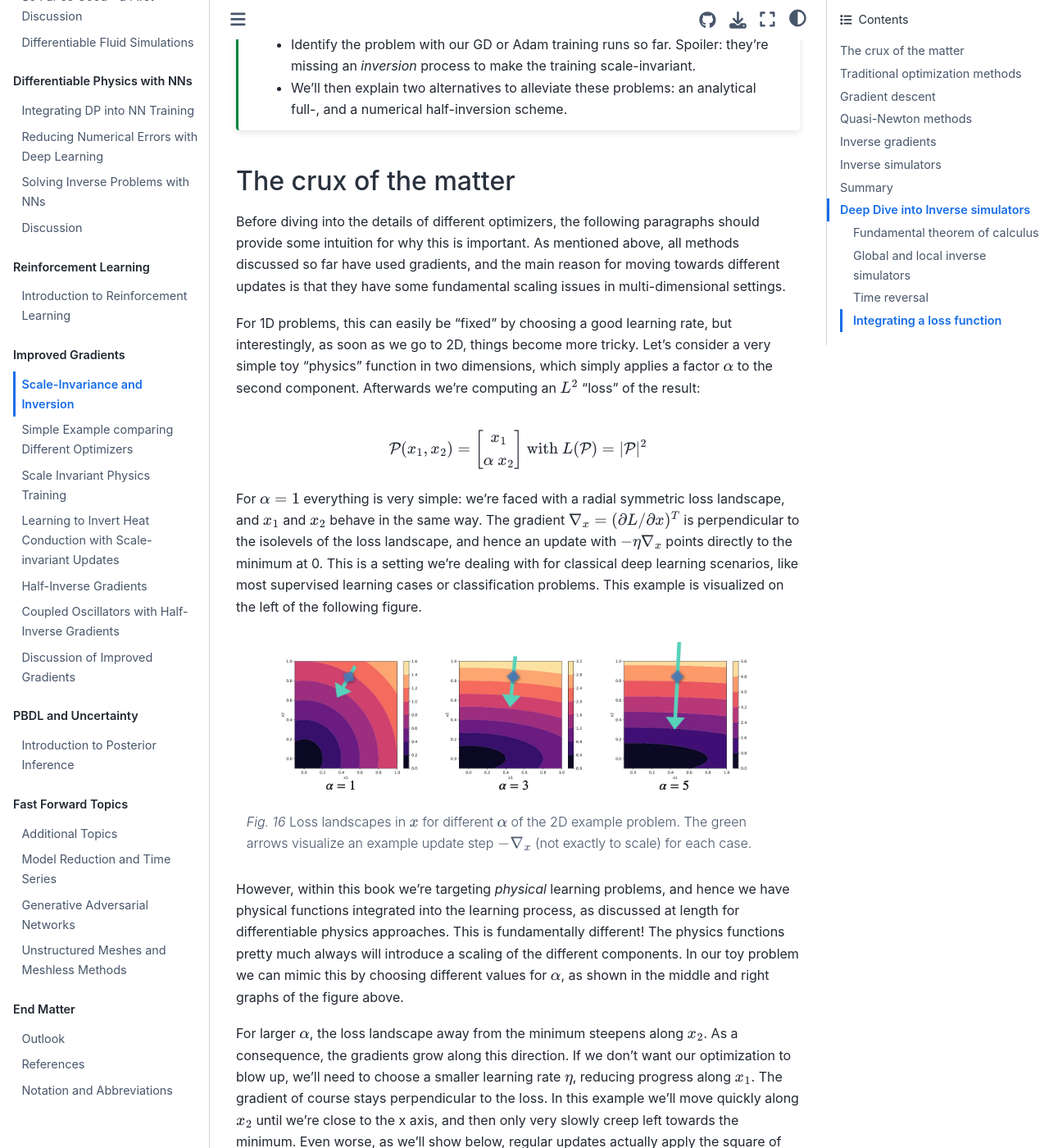
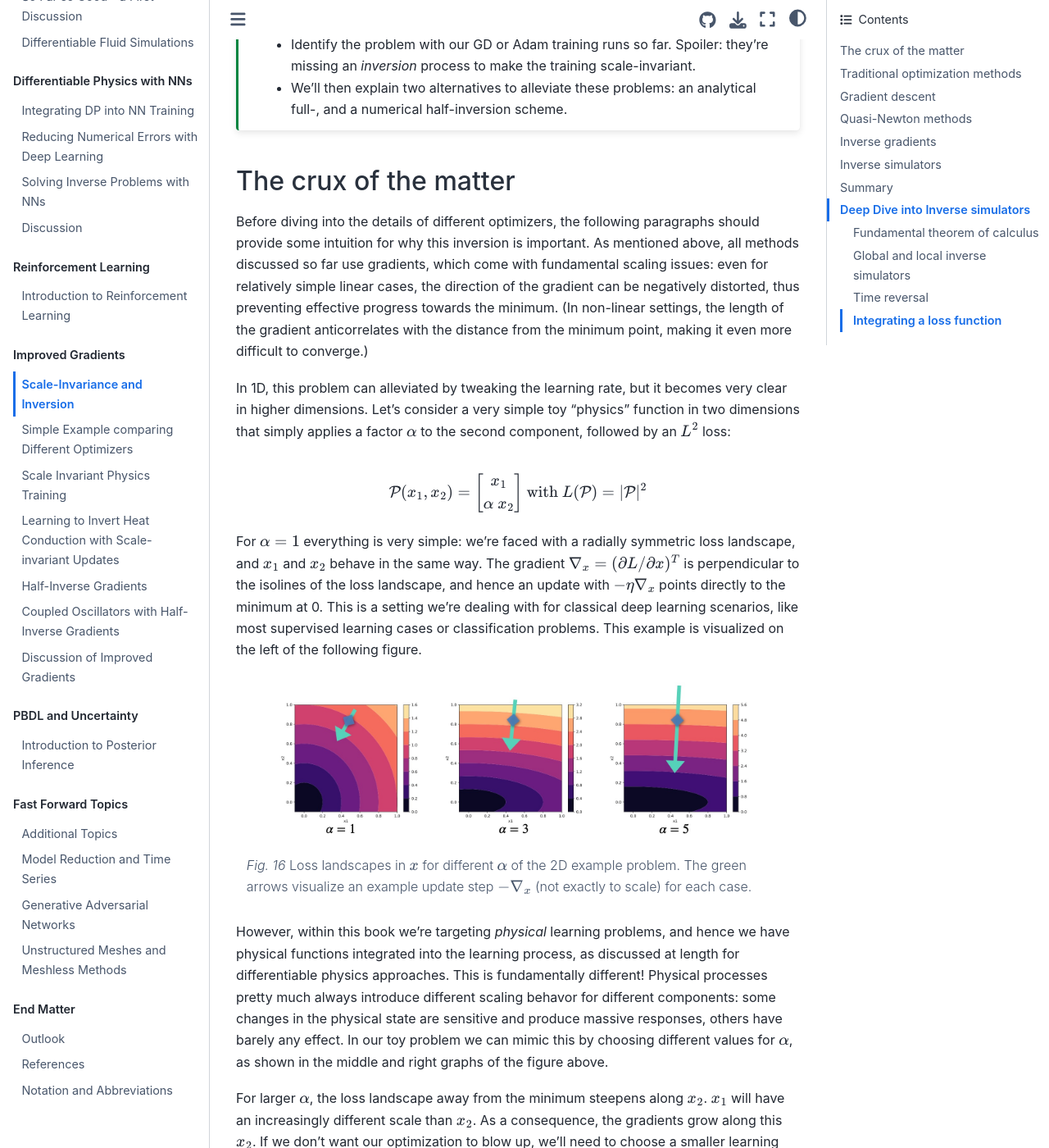
Before and after one commit to tum-pbs/pbdl-book, a Jupyter Book: the page built from physgrad.md, in a window 1280 px wide and 1400 px high, scrolled down 782 px. Shown: the whole window at 82% size. Built offline with Jupyter Book 1.0.4 settings and Sphinx 7.4.7 and the Sphinx Book theme 1.1.4, drawn with Linux system fonts in a browser that asks for light colours; pages that are not in the unit, such as notebooks, are missing from menus; cross-references to code outside the pages are shown as plain code; some of the changed text lies outside the part shown.

Commit message:
updates of scaling part

````diff
--- a/physgrad.md
+++ b/physgrad.md
@@ -29,10 +29,9 @@ Below, we'll proceed in the following steps:
 
 ## The crux of the matter
 
-Before diving into the details of different optimizers, the following paragraphs should provide some intuition for why this is important. As mentioned above, all methods discussed so far have used gradients, and the main reason for moving towards different updates is that they have some fundamental scaling issues in multi-dimensional settings.
+Before diving into the details of different optimizers, the following paragraphs should provide some intuition for why this inversion is important. As mentioned above, all methods discussed so far use gradients, which come with fundamental scaling issues: even for relatively simple linear cases, the direction of the gradient can be negatively distorted, thus preventing effective progress towards the minimum. (In non-linear settings, the length of the gradient anticorrelates with the distance from the minimum point, making it even more difficult to converge.)
 
-For 1D problems, this can easily be "fixed" by choosing a good learning rate, but interestingly, as soon
-as we go to 2D, things become more tricky. Let's consider a very simple toy "physics" function in two dimensions, which simply applies a factor $\alpha$ to the second component. Afterwards we're computing an $L^2$ "loss" of the result:
+In 1D, this problem can alleviated by tweaking the learning rate, but it becomes very clear in higher dimensions. Let's consider a very simple toy "physics" function in two dimensions that simply applies a factor $\alpha$ to the second component, followed by an $L^2$ loss:
 
 $$ \mathcal P(x_1,x_2) =
 \begin{bmatrix}
@@ -41,7 +40,7 @@ $$ \mathcal P(x_1,x_2) =
 \end{bmatrix}  \text{ with }  L(\mathcal P) = |\mathcal P|^2
 $$
 
-For $\alpha=1$ everything is very simple: we're faced with a radial symmetric loss landscape, and $x_1$ and $x_2$ behave in the same way. The gradient $\nabla_x = (\partial L / \partial x)^T$ is perpendicular to the isolevels of the loss landscape, and hence an update with $-\eta \nabla_x$ points directly to the minimum at 0. This is a setting we're dealing with for classical deep learning scenarios, like most supervised learning cases or classification problems. This example is visualized on the left of the following figure.
+For $\alpha=1$ everything is very simple: we're faced with a radially symmetric loss landscape, and $x_1$ and $x_2$ behave in the same way. The gradient $\nabla_x = (\partial L / \partial x)^T$ is perpendicular to the isolines of the loss landscape, and hence an update with $-\eta \nabla_x$ points directly to the minimum at 0. This is a setting we're dealing with for classical deep learning scenarios, like most supervised learning cases or classification problems. This example is visualized on the left of the following figure.
 
 ```{figure} resources/physgrad-scaling.jpg
 ---
@@ -51,15 +50,20 @@ name: physgrad-scaling
 Loss landscapes in $x$ for different $\alpha$ of the 2D example problem. The green arrows visualize an example update step $- \nabla_x$ (not exactly to scale) for each case.
 ```
 
-However, within this book we're targeting _physical_ learning problems, and hence we have physical functions integrated into the learning process, as discussed at length for differentiable physics approaches. This is fundamentally different! The physics functions pretty much always will introduce a scaling of the different components. In our toy problem we can mimic this by choosing different values for $\alpha$, as shown in the middle and right graphs of the figure above.
+However, within this book we're targeting _physical_ learning problems, and hence we have physical functions integrated into the learning process, as discussed at length for differentiable physics approaches. This is fundamentally different! Physical processes pretty much always introduce different scaling behavor for different components: some changes in the physical state are sensitive and produce massive responses, others have barely any effect. In our toy problem we can mimic this by choosing different values for $\alpha$, as shown in the middle and right graphs of the figure above.
 
-For larger $\alpha$, the loss landscape away from the minimum steepens along $x_2$. As a consequence, the gradients grow along this direction. If we don't want our optimization to blow up, we'll need to choose a smaller learning rate $\eta$, reducing progress along $x_1$. The gradient of course stays perpendicular to the loss. In this example we'll move quickly along $x_2$ until we're close to the x axis, and then only very slowly creep left towards the minimum. Even worse, as we'll show below, regular updates actually apply the square of the scaling!
+For larger $\alpha$, the loss landscape away from the minimum steepens along $x_2$. $x_1$ will have an increasingly different scale than $x_2$. As a consequence, the gradients grow along this $x_2$. If we don't want our optimization to blow up, we'll need to choose a smaller learning rate $\eta$, reducing progress along $x_1$. The gradient of course stays perpendicular to the loss. In this example we'll move quickly along $x_2$ until we're close to the x axis, and then only very slowly creep left towards the minimum. Even worse, as we'll show below, regular updates actually apply the square of the scaling!
 And in settings with many dimensions, it will be extremely difficult to find a good learning rate.
 Thus, to make proper progress, we somehow need to account for the different scaling of the components of multi-dimensional functions. This requires some form of _inversion_, as we'll outline in detail below.
 
 Note that inversion, naturally, does not mean negation ($g^{-1} \ne -g$ 🙄). A negated gradient would definitely move in the wrong direction. We need an update that still points towards a decreasing loss, but accounts for differently scaled dimensions. Hence, a central aim in the following will be _scale-invariance_.
 
-Definition of *scale-invariance*: a scale-invariant optimization for a given function yields the same result for different parametrizations (i.e. scalings) of the function.
+```{admonition} Definition of *scale-invariance*
+:class: tip
+A scale-invariant optimization for a given function yields the same result for different parametrizations (i.e. scalings) of the function.
+```
+
+E.g., for our toy problem above this means that optimization trajectories are identical no matter what value we choose for $\alpha$.
 
 
 ![Divider](resources/divider3.jpg)
@@ -129,17 +133,17 @@ One could argue that units aren't very important for the parameters of NNs, but
 **Function sensitivity** 🔍
 
 As illustrated above, GD has also inherent problems when functions are not _normalized_.
-Consider the function $L(x) = c \cdot x$.
-Then the parameter updates of GD scale with $c$, i.e. $\Delta x_{\text{GD}} = -\eta \cdot c$, and
-$L(x+\Delta x_{\text{GD}})$ will even have terms on the order of $c^2$.
-If $L$ is normalized via $c=1$, everything's fine. But in practice, we'll often
-have $c \ll 1$, or even worse $c \gg 1$, and then our optimization will be in trouble.
+Consider a simplified version of the toy example above, consisting only of the function $L(x) = \alpha \cdot x$.
+Then the parameter updates of GD scale with $\alpha$, i.e. $\Delta x_{\text{GD}} = -\eta \cdot \alpha$, and
+$L(x+\Delta x_{\text{GD}})$ will even have terms on the order of $\alpha^2$.
+If $L$ is normalized via $\alpha=1$, everything's fine. But in practice, we'll often
+have $\alpha \ll 1$, or even worse $\alpha \gg 1$, and then our optimization will be in trouble.
 
 More specifically, if we look at how the loss changes, the expansion around $x$ for
 the update step of GD gives:
 $L(x+\Delta x_{\text{GD}}) = L(x)  + \Delta x_{\text{GD}} \frac{\partial L}{\partial x}  + \cdots $.
 This first-order step causes a change in the loss of
-$\big( L(x) - L(x+\Delta x_{\text{GD}}) \big) = -\eta \cdot (\frac{\partial L}{\partial x})^2 + \mathcal O(\Delta x^2)$. Hence the loss changes by the squared derivative, which leads to the $c^2$ factor mentioned above. Even worse, in practice we'd like to have a normalized quantity here. For a scaling of the gradients by $c$, we'd like our optimizer to compute a quantity like $1/c^2$, in order to get a reliable update from the gradient.
+$\big( L(x) - L(x+\Delta x_{\text{GD}}) \big) = -\eta \cdot (\frac{\partial L}{\partial x})^2 + \mathcal O(\Delta x^2)$. Hence the loss changes by the squared derivative, which leads to the $\alpha^2$ factor mentioned above. Even worse, in practice we'd like to have a normalized quantity here. For a scaling of the gradients by $\alpha$, we'd like our optimizer to compute a quantity like $1/\alpha^2$, in order to get a reliable update from the gradient.
 
 This demonstrates that
 for sensitive functions, i.e. functions where _small changes_ in $x$ cause _large_ changes in $L$, GD counter-intuitively produces large $\Delta x_{\text{GD}}$. This causes even larger steps in $L$, and leads to exploding gradients.
@@ -184,7 +188,7 @@ produces the correct units for all parameters to be optimized.
 As a consequence, $\eta$ can stay dimensionless.
 
 If we now consider how the loss changes via
-$L(x+\Delta x_{\text{QN}}) = L(x) + -\eta \cdot \left( \frac{\partial^2 L}{\partial x^2} \right)^{-1} \frac{\partial L}{\partial x} \frac{\partial L}{\partial x}  + \cdots $ , the second term correctly cancels out the $x$ quantities, and leaves us with a scalar update in terms of $L$. Thinking back to the example with a scaling factor $c$ from the GD section, the inverse Hessian in Newton's methods successfully gives us a factor of $1/c^2$ to counteract the undesirable scaling of our updates.
+$L(x+\Delta x_{\text{QN}}) = L(x) + -\eta \cdot \left( \frac{\partial^2 L}{\partial x^2} \right)^{-1} \frac{\partial L}{\partial x} \frac{\partial L}{\partial x}  + \cdots $ , the second term correctly cancels out the $x$ quantities, and leaves us with a scalar update in terms of $L$. Thinking back to the example with a scaling factor $\alpha$ from the GD section, the inverse Hessian in Newton's methods successfully gives us a factor of $1/\alpha^2$ to counteract the undesirable scaling of our updates.
 
 **Convergence near optimum** 💎
 
@@ -268,7 +272,7 @@ IGs scale with the inverse derivative. Hence the updates are automatically of th
 
 **Function sensitivity** 🔍
 
-They also don't have problems with normalization as the parameter updates from the example $L(x) = c \cdot x$ above now scale with $c^{-1}$.
+They also don't have problems with normalization as the parameter updates from the example $L(x) = \alpha \cdot x$ above now scale with $\alpha^{-1}$.
 Sensitive functions thus receive small updates while insensitive functions get large (or exploding) updates.
 
 **Convergence near optimum and function compositions** 💎
````
